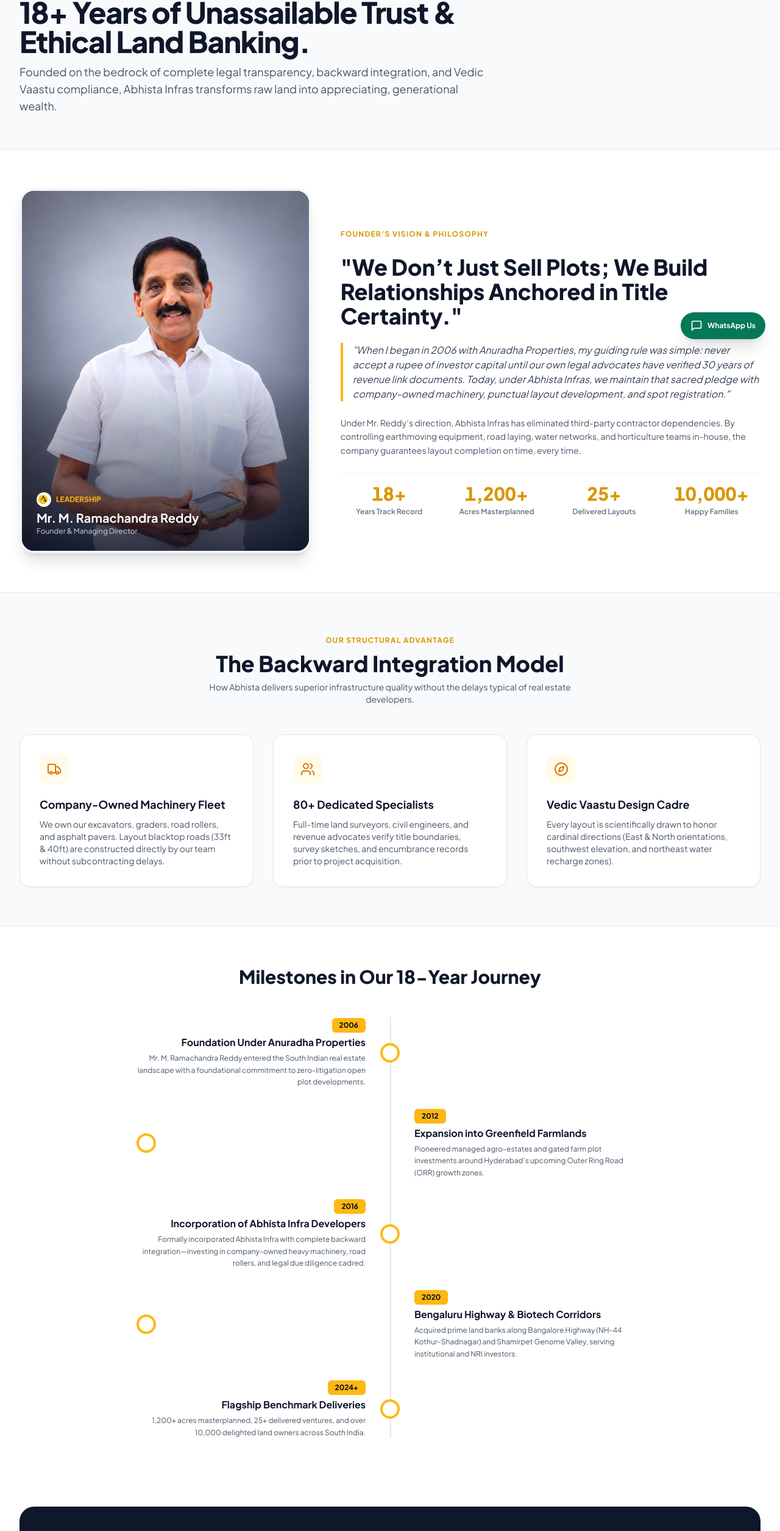
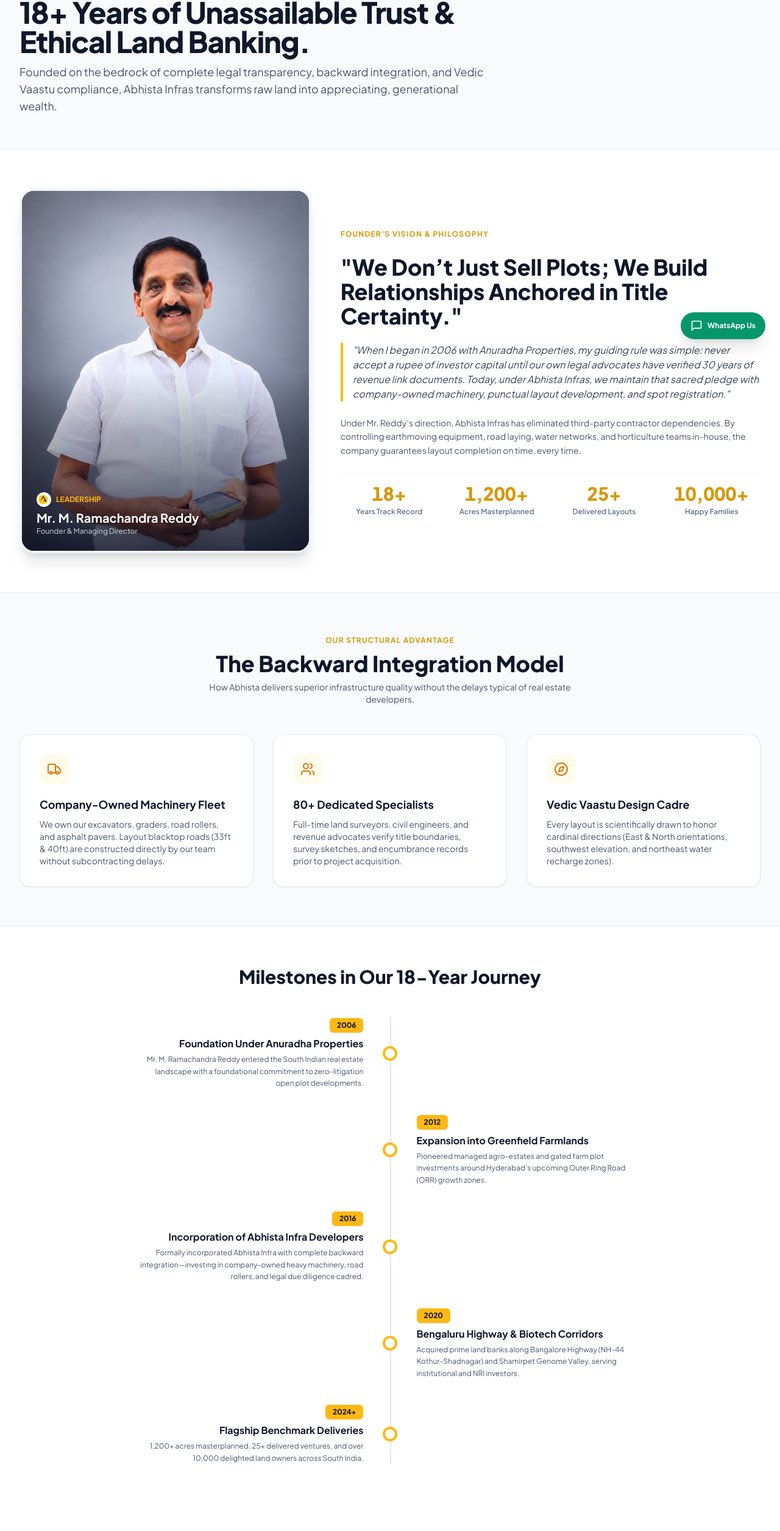
Before and after one commit to abhistainfras-web/abhistainfras, a React (Vite) app: page /about in a window 1280 px wide. Shown: the part 220-2730 px from the top of the page at 61% size. Built offline with nearby package versions, Linux system fonts and the light colour scheme.

Commit message:
fix(mobile): resolve timeline track alignment, fix CTA button squishing, and adjust floating action position

```diff
--- a/src/App.jsx
+++ b/src/App.jsx
@@ -169,14 +169,14 @@ export default function App() {
         )}
 
         {/* Floating Quick Action Buttons */}
-        <div className="fixed bottom-6 right-6 z-40 flex flex-col gap-3">
+        <div className="fixed bottom-4 right-4 sm:bottom-6 sm:right-6 z-40 flex flex-col gap-2.5 sm:gap-3 items-end">
           {showScrollTop && (
             <button
               onClick={scrollToTop}
-              className="w-11 h-11 rounded-full bg-slate-900 text-white flex items-center justify-center hover:bg-[#FDB813] hover:text-slate-950 transition-all shadow-lg hover:shadow-xl"
+              className="w-10 h-10 sm:w-11 sm:h-11 rounded-full bg-slate-900 text-white flex items-center justify-center hover:bg-[#FDB813] hover:text-slate-950 transition-all shadow-lg hover:shadow-xl"
               title="Back to Top"
             >
-              <ArrowUp className="w-5 h-5" />
+              <ArrowUp className="w-4 h-4 sm:w-5 sm:h-5" />
             </button>
           )}
 
@@ -184,10 +184,10 @@ export default function App() {
             href="https://wa.me/918185898089?text=Hello%20Abhista%20Infra,%20I%20would%20like%20to%20know%20more%20about%20your%20ventures."
             target="_blank"
             rel="noopener noreferrer"
-            className="px-4 py-3 rounded-full bg-emerald-700 hover:bg-emerald-600 text-white font-bold text-xs flex items-center gap-2 shadow-xl hover:scale-105 transition-all"
+            className="w-11 h-11 sm:w-auto p-3 sm:px-4 sm:py-3 rounded-full bg-emerald-600 hover:bg-emerald-500 text-white font-bold text-xs flex items-center justify-center gap-2 shadow-xl hover:scale-105 transition-all"
             title="Direct WhatsApp"
           >
-            <MessageSquare className="w-5 h-5" />
+            <MessageSquare className="w-5 h-5 shrink-0" />
             <span className="hidden sm:inline">WhatsApp Us</span>
           </a>
         </div>
--- a/src/pages/AboutPage.jsx
+++ b/src/pages/AboutPage.jsx
@@ -187,45 +187,47 @@ export default function AboutPage({ onOpenVisitModal }) {
           Milestones in Our 18-Year Journey
         </h2>
 
-        <div className="space-y-8 relative before:absolute before:inset-0 before:left-4 sm:before:left-1/2 before:w-0.5 before:bg-slate-200">
+        <div className="space-y-10 relative before:absolute before:inset-0 before:left-3 sm:before:left-1/2 before:w-0.5 before:bg-slate-200">
           {milestones.map((item, idx) => (
-            <div key={idx} className="relative flex flex-col sm:flex-row items-start sm:items-center gap-6">
-              <div className={`sm:w-1/2 ${idx % 2 === 0 ? 'sm:text-right' : 'sm:order-last'}`}>
-                <div className="inline-block px-3 py-1 rounded-md bg-[#FDB813] text-slate-950 font-bold text-xs mb-1">
+            <div key={idx} className="relative flex flex-col sm:flex-row items-start sm:items-center pl-8 sm:pl-0 sm:gap-6">
+
+              {/* Timeline Indicator Dot */}
+              <div className="absolute left-[3px] sm:left-1/2 top-1 sm:top-1/2 -translate-x-1/2 -translate-y-0 sm:-translate-y-1/2 w-4 h-4 sm:w-6 sm:h-6 rounded-full bg-white border-4 border-[#FDB813] z-10 shadow-sm" />
+
+              <div className={`w-full sm:w-1/2 ${idx % 2 === 0 ? 'sm:text-right sm:pr-8' : 'sm:order-last sm:pl-8'}`}>
+                <div className="inline-block px-3 py-1 rounded-md bg-[#FDB813] text-slate-950 font-bold text-xs mb-1.5 shadow-sm">
                   {item.year}
                 </div>
                 <h3 className="text-base font-bold text-slate-900">{item.title}</h3>
                 <p className="text-xs text-slate-600 mt-1 leading-relaxed">{item.desc}</p>
               </div>
 
-              <div className="w-8 h-8 rounded-full bg-white border-4 border-[#FDB813] z-10 shrink-0 hidden sm:block"></div>
-
-              <div className="sm:w-1/2 hidden sm:block"></div>
+              <div className="hidden sm:block sm:w-1/2" />
             </div>
           ))}
         </div>
       </div>
 
       {/* CTA Bottom Banner */}
-      <div className="max-w-7xl mx-auto px-4 sm:px-6 lg:px-8 mt-12">
-        <div className="bg-slate-900 text-white rounded-3xl p-8 sm:p-12 flex flex-col sm:flex-row items-center justify-between gap-6 shadow-xl">
-          <div>
-            <h3 className="text-2xl font-bold">Experience the Abhista Standard in Person</h3>
-            <p className="text-xs sm:text-sm text-slate-400 mt-1">
+      <div className="max-w-7xl mx-auto px-4 sm:px-6 lg:px-8 mt-12 mb-20 sm:mb-24">
+        <div className="bg-slate-900 text-white rounded-3xl p-6 sm:p-10 lg:p-12 flex flex-col sm:flex-row items-start sm:items-center justify-between gap-6 shadow-xl border border-slate-800">
+          <div className="space-y-1.5 max-w-xl">
+            <h3 className="text-xl sm:text-2xl font-black text-white">Experience the Abhista Standard in Person</h3>
+            <p className="text-xs sm:text-sm text-slate-400 leading-relaxed">
               Visit our Kakatiya Hills, Madhapur headquarters or schedule a weekend site tour.
             </p>
           </div>
 
-          <div className="flex gap-4">
+          <div className="flex flex-col sm:flex-row gap-3 w-full sm:w-auto shrink-0">
             <button
               onClick={() => onOpenVisitModal(null)}
-              className="px-6 py-3.5 rounded-xl bg-[#FDB813] hover:bg-[#e6a50e] text-slate-950 font-bold text-xs uppercase tracking-wider transition-all whitespace-nowrap"
+              className="w-full sm:w-auto px-6 py-3.5 rounded-xl bg-[#FDB813] hover:bg-amber-400 text-slate-950 font-black text-xs uppercase tracking-wider transition-all text-center shadow-md whitespace-nowrap"
             >
               Book Site Visit
             </button>
             <Link
               to="/contact"
-              className="px-6 py-3.5 rounded-xl border border-slate-700 hover:bg-slate-800 text-white font-bold text-xs uppercase tracking-wider transition-all whitespace-nowrap"
+              className="w-full sm:w-auto px-6 py-3.5 rounded-xl border border-slate-700 hover:bg-slate-800 text-white font-bold text-xs uppercase tracking-wider transition-all text-center whitespace-nowrap"
             >
               Contact Office
             </Link>
```
